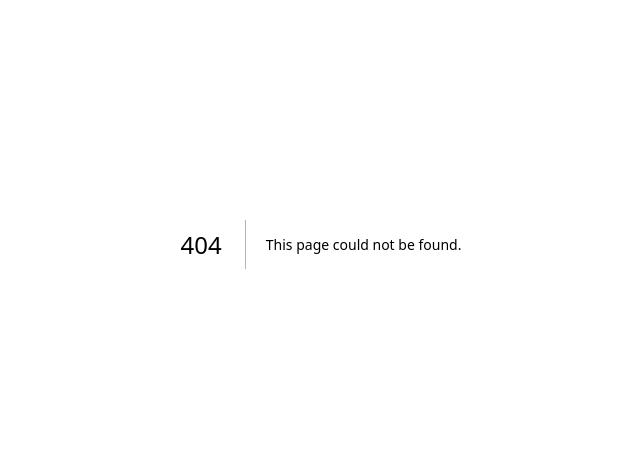
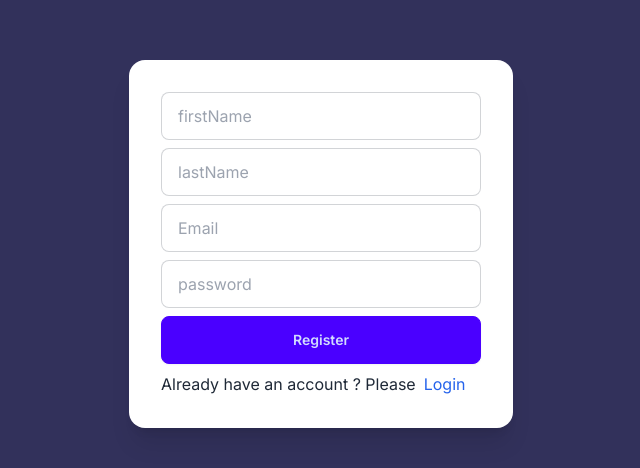
Before and after one commit to sunam007/task-management, a Next.js app in the folder frontend/: page /register in a window 1280 px wide. Before the commit this address had no page. Shown: the part 156-624 px from the top of the page, without its empty margins (319-959 px from the left). Built offline with nearby package versions, Linux system fonts and the light colour scheme.

Commit message:
register and login form implemented

```diff
--- a/frontend/app/Providers.tsx
+++ b/frontend/app/Providers.tsx
@@ -1,7 +1,7 @@
 "use client";
 import { QueryClient, QueryClientProvider } from "react-query";
 
-const Providers = ({ children }) => {
+const QueryProvider = ({ children }) => {
     const queryClient = new QueryClient();
 
     return (
@@ -11,4 +11,4 @@ const Providers = ({ children }) => {
     );
 };
 
-export default Providers;
+export default QueryProvider;
--- /dev/null
+++ b/frontend/app/api.ts
@@ -0,0 +1,45 @@
+import axios from "axios";
+// var CryptoJS = require("crypto-js");
+
+// import { API_URL, USER_SECRET_KEY } from "@/config/config";
+// import { LOCAL_STORAGE_KEY } from "@/config/constants";
+
+export const API_URL = process.env.NEXT_PUBLIC_API_URL as string;
+
+const apiClient = axios.create({
+  baseURL: `${API_URL}/api/v1`,
+});
+
+apiClient.interceptors.request.use((config) => {
+   config.headers = {
+    Authorization: `Bearer eeyJhbGciOiJIUzI1NiIsInR5cCI6IkpXVCJ9.eyJfaWQiOiI2NjBjMGRkZDQwZmMwZmI0MGUxYmJhY2EiLCJmaXJzdE5hbWUiOiJBc2FkIiwibGFzdE5hbWUiOiJTdW5hbSIsImVtYWlsIjoic3VuYW1AZ21haWwuY29tIiwiaWF0IjoxNzEyMTc0MzQ1fQ.aj6R5YdDVOSJV7MuiLyyFGRCuqpxCMJ0aKt5O7nlkvo`,
+  };
+  return config
+});
+
+export const get = async (endpoint: string) => {
+  const response = await apiClient.get(endpoint);
+  return response.data;
+};
+
+export const post = async (endpoint: string, data: any) => {
+  try {
+    const response = await apiClient.post(endpoint, data);
+    const code = response.status;
+    const resp_data = response.data;
+    if (code === 409) {
+      return Promise.reject(resp_data);
+    }
+    return resp_data;
+  } catch (e) {
+    return Promise.reject(e);
+  }
+};
+
+export const patch = async (endpoint: string, data: any) => {
+  return await apiClient.patch(endpoint, data);
+};
+
+export const deleteApi = async (endpoint: string) => {
+  return await apiClient.delete(endpoint);
+};
--- /dev/null
+++ b/frontend/app/components/LoginForm.tsx
@@ -0,0 +1,26 @@
+import Link from 'next/link';
+import React from 'react';
+
+const LoginForm = () => {
+    return (
+        <div className="card w-96 bg-base-100 shadow-xl">
+            <div className="card-body">
+                <label className="input input-bordered flex items-center gap-2">
+                    <input type="text" className="grow" placeholder="Email" />
+                </label>
+
+                <label className="input input-bordered flex items-center gap-2">
+                    <input type="password" className="grow" placeholder="password" />
+                </label>
+                <div className="card-actions ">
+                    <button className="btn btn-primary grow">Login</button>
+                </div>
+                <div className="card-actions ">
+                    Dont have an account ? Please <Link href={'/register'} className='text-blue-600'>Register </Link>
+                </div>
+            </div>
+        </div>
+    );
+};
+
+export default LoginForm;
--- /dev/null
+++ b/frontend/app/components/RegisterForm.tsx
@@ -0,0 +1,34 @@
+import Link from 'next/link';
+import React from 'react';
+
+const RegisterForm = () => {
+    return (
+        <div className="card w-96 bg-base-100 shadow-xl">
+            <div className="card-body">
+                <label className="input input-bordered flex items-center gap-2">
+                    <input type="text" className="grow" placeholder="firstName" />
+                </label>
+
+                <label className="input input-bordered flex items-center gap-2">
+                    <input type="text" className="grow" placeholder="lastName" />
+                </label>
+
+                <label className="input input-bordered flex items-center gap-2">
+                    <input type="text" className="grow" placeholder="Email" />
+                </label>
+
+                <label className="input input-bordered flex items-center gap-2">
+                    <input type="password" className="grow" placeholder="password" />
+                </label>
+                <div className="card-actions ">
+                    <button className="btn btn-primary grow">Register</button>
+                </div>
+                <div className="card-actions ">
+                    Already have an account ? Please <Link href={'/login'} className='text-blue-600'>Login</Link>
+                </div>
+            </div>
+        </div>
+    );
+};
+
+export default RegisterForm;
--- a/frontend/app/layout.tsx
+++ b/frontend/app/layout.tsx
@@ -1,12 +1,15 @@
 import type { Metadata } from "next";
 import { Inter } from "next/font/google";
+import { QueryClient, QueryClientProvider, useQuery } from "react-query";
 import "./globals.css";
+import React from "react";
+import QueryProvider from "./Providers";
 
 const inter = Inter({ subsets: ["latin"] });
 
 export const metadata: Metadata = {
-  title: "Create Next App",
-  description: "Generated by create next app",
+  title: "Task Management App",
+  description: "Manage your tasks",
 };
 
 export default function RootLayout({
@@ -14,9 +17,17 @@ export default function RootLayout({
 }: Readonly<{
   children: React.ReactNode;
 }>) {
+
   return (
     <html lang="en">
-      <body className={inter.className}>{children}</body>
+
+      <body className={inter.className}>
+        <QueryProvider>
+
+          {children}
+        </QueryProvider>
+      </body>
+
     </html>
   );
 }
--- /dev/null
+++ b/frontend/app/login/page.tsx
@@ -0,0 +1,21 @@
+"use client"
+import React from 'react';
+import { useQuery, } from 'react-query';
+import { get } from '../api';
+import LoginForm from '../components/LoginForm';
+
+const Login = () => {
+    // const { isLoading, isError, error, data } = useQuery({
+    // 	queryKey: ['homeData'],
+    // 	queryFn: () => get('/tasks')
+    // });
+
+    // console.log("this is data >>"  , error);
+    return (
+        <section className='max-w-screen-lg mx-auto w-screen h-screen max-h-full flex justify-center items-center p-2'>
+            <LoginForm />
+        </section>
+    );
+};
+
+export default Login;
--- a/frontend/app/page.tsx
+++ b/frontend/app/page.tsx
@@ -1,3 +1,4 @@
+import QueryProvider from "./Providers";
 import Card from "./components/Card";
 import CardButton from "./components/CardButton";
 import Navbar from "./components/Navbar";
@@ -7,6 +8,7 @@ import TaskModal from "./components/TaskModal";
 
 export default function Home() {
   return (
+    <QueryProvider>
       <main className="max-w-screen-lg mx-auto w-screen max-h-full">
         <Navbar />
         <div className="divider"></div>
@@ -26,5 +28,7 @@ export default function Home() {
         <TaskModal />
 
       </main>
+    </QueryProvider>
+
   );
 }
--- /dev/null
+++ b/frontend/app/register/page.tsx
@@ -0,0 +1,12 @@
+import React from 'react';
+import RegisterForm from '../components/RegisterForm';
+
+const REgister = () => {
+    return (
+        <section className='max-w-screen-lg mx-auto w-screen h-screen max-h-full flex justify-center items-center p-2'>
+            <RegisterForm />
+        </section>
+    );
+};
+
+export default REgister;
--- a/frontend/package.json
+++ b/frontend/package.json
@@ -9,6 +9,7 @@
     "lint": "next lint"
   },
   "dependencies": {
+    "axios": "^1.6.8",
     "next": "14.1.4",
     "react": "^18",
     "react-dom": "^18",
```
Also changed, not shown: 1 other file (tests, documents, lock files or other folders). Lines whose indentation alone changed are shown as unchanged.
